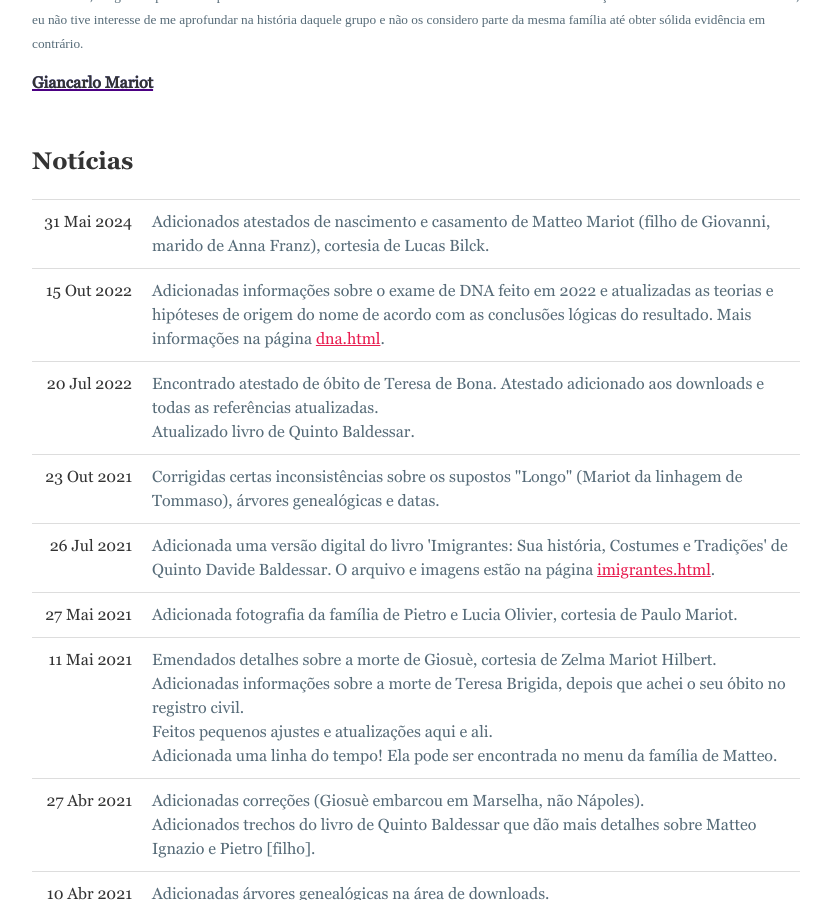
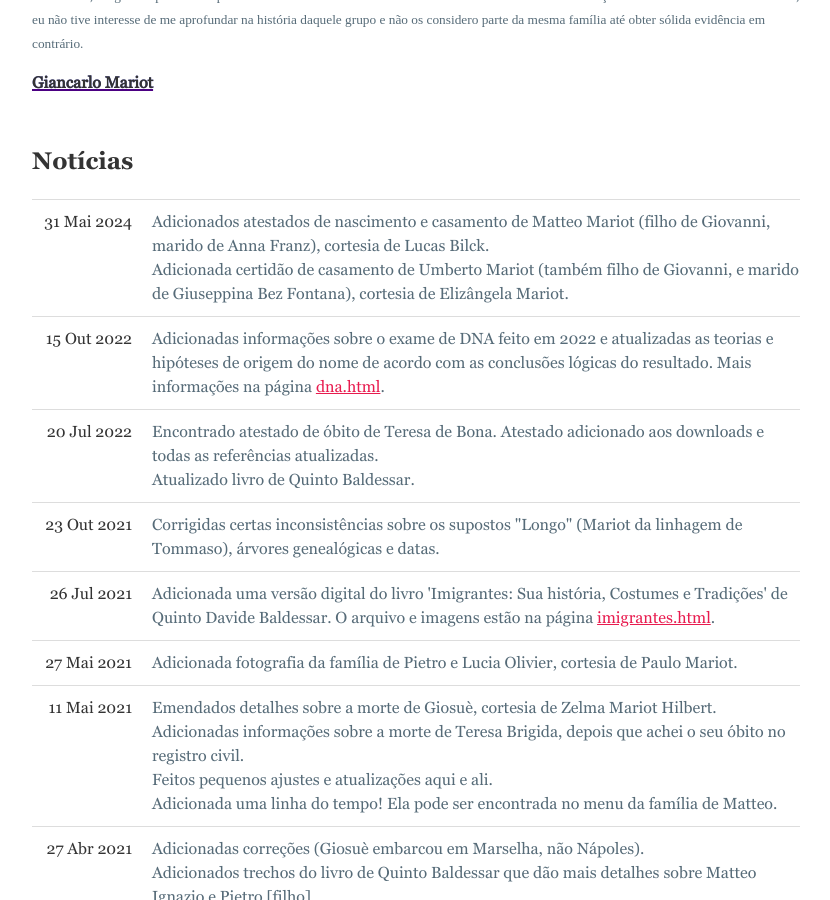
Before and after one commit to sentient06/mariot-family, a Jekyll site: the page built from index.html, in a window 1280 px wide and 900 px high, scrolled down 429 px. Shown: the whole window, without its empty margins (224-1054 px from the left). Built offline with Jekyll 4.4.1, drawn with Linux system fonts in a browser that asks for light colours; some web fonts are replaced.

Commit message:
New docs

```diff
--- a/2-giovanni.html
+++ b/2-giovanni.html
@@ -56,7 +56,7 @@
                     <strong class="g3">Battista</strong>: (1882) em português "Baptista", apelidado de "Tita". Casou com <strong class="g3">Carlotta Silvestrini</strong>, que era conhecida pelo apelido "Marussel".
                 </li>
                 <li>
-                    <strong class="g3">Umberto</strong>: (03/06/1884) em português "Humberto". Casou com <strong class="g3">Giuseppina Bez Fontana</strong> em 1911. Eles tiveram pelo menos 10 filhos.
+                    <strong class="g3">Umberto</strong>: (03/06/1884) em português "Humberto". Casou com <strong class="g3">Giuseppina Bez Fontana</strong> em 1911. Eles tiveram pelo menos 10 filhos.{% cite urussanga-c-umberto %}
                 </li>
                 <li>
                     <strong class="g3">Giovanna</strong>: (02/03/1886) ou "Joanna". Casou com <strong class="g3">Amadeo Cambruzzi</strong>. <strong class="g3">Giovanna</strong> faleceu em 1974 e o marido em 1963, porém, os dois aparecem como viúvos nos seus respectivos óbitos, seja por erro do cartorário, ou porque eles se divorciaram. Nenhum filho aparece nos mesmos documentos.
--- a/_data/downloads/3_brazil.yml
+++ b/_data/downloads/3_brazil.yml
@@ -124,7 +124,7 @@
     anchor: "1888"
     title: Declaração de casamento de Marco e Antonia
     type: Imagem (fotografia)
-    source: Diocese de Tubarão, cortesia de Grazielle Galardão
+    source: Diocese de Tubarão, cortesia de Giza Nilzem
     # external_name: FamilySearch
     # external_url: https://www.familysearch.org/ark:/61903/3:1:S3HY-6PY7-RJ?from=lynx1UIV8&treeref=GSJQ-JV6&i=18
     file: 1888-Marco-Casamento.jpg
@@ -304,6 +304,23 @@
         ancestors:
           - Johann Franz
 
+  - year: 1911
+    anchor: "1911"
+    title: Certidão de casamento de Umberto e Giuseppina Bez Fontana
+    type: PNG (fotografia)
+    source: Registro civil de Urusssanga, cortesia de Elizângela Mariot
+    file: 1911-Umberto-Casamento.png
+    image: 1911-Umberto-Casamento.jpg
+    people:
+      - name: Umberto
+        main: true
+        ancestors:
+          - Giovanni
+          - Matteo Ignazio
+          - Pietro Mariot
+      - name: Giuseppina
+        ancestors:
+          - Giovanni Bez Fontana
 
   - year: 1921
     anchor: "1921"
--- a/_data/news.yml
+++ b/_data/news.yml
@@ -1,6 +1,7 @@
 - date: 31 Mai 2024
   text:
     - Adicionados atestados de nascimento e casamento de Matteo Mariot (filho de Giovanni, marido de Anna Franz), cortesia de Lucas Bilck.
+    - Adicionada certidão de casamento de Umberto Mariot (também filho de Giovanni, e marido de Giuseppina Bez Fontana), cortesia de Elizângela Mariot.
 
 - date: 15 Out 2022
   text:
```
Also changed, not shown: _bibliography/references.bib (+7 -0 lines), assets/images/downloads/1910-Umberto-Casamento.png (added), downloads/docs/1910-Umberto-Casamento.png (added).
